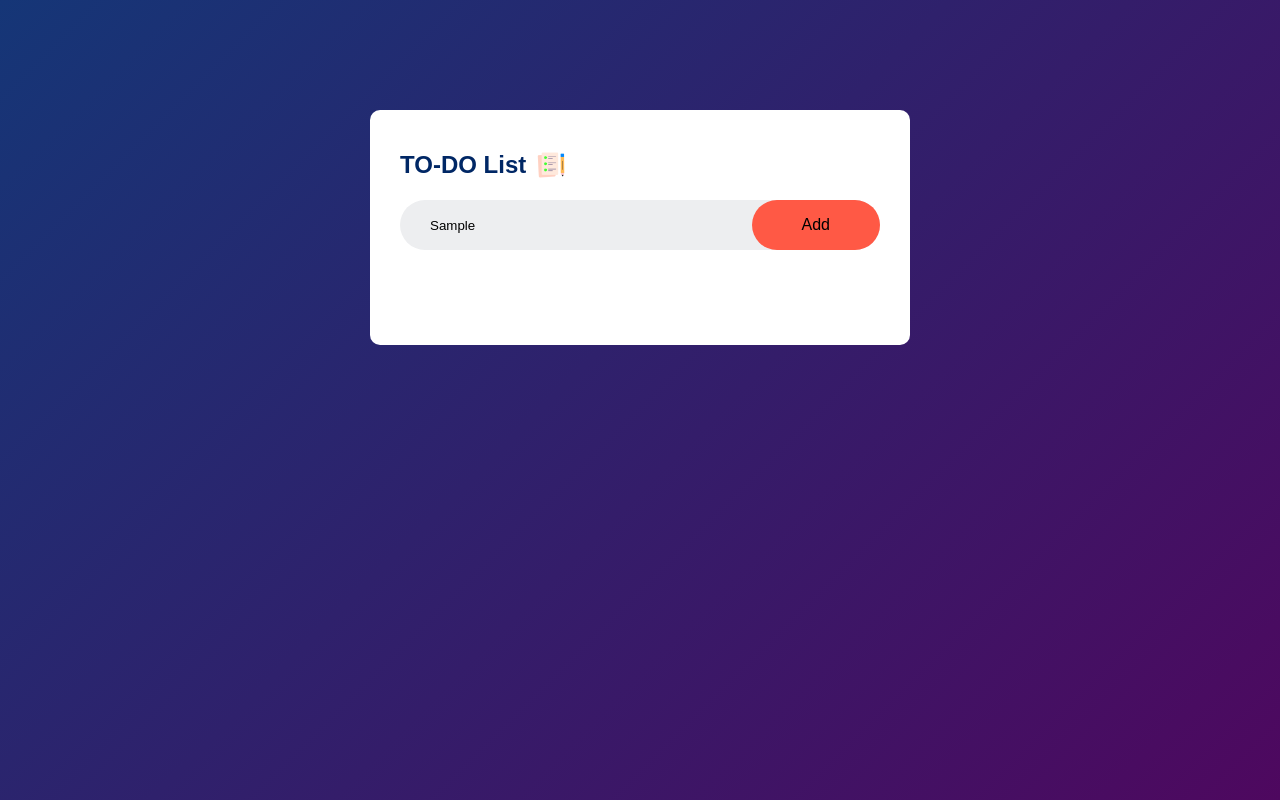
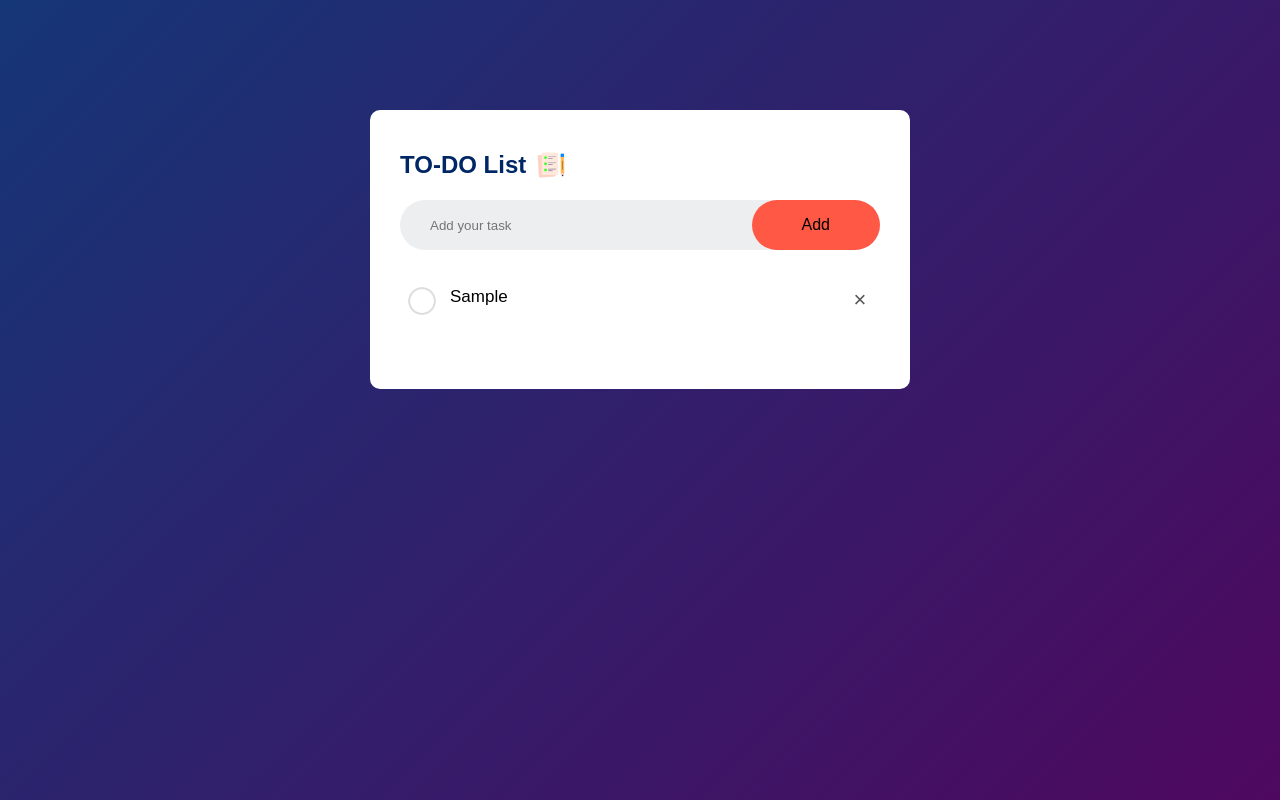
Before and after one commit to Harshini-priyaa/TO_DO, a plain HTML site: page index.html in a window 1280 px wide. Both pictures are taken after typing "Sample" into the empty fields and a click on the button "Add". Drawn offline with Linux system fonts and the light colour scheme.

Commit message:
To-do app completed

```diff
--- a/index.html
+++ b/index.html
@@ -12,10 +12,15 @@
             <h2>TO-DO List <img src="images/icon.png" alt="icon"></h2>
             <div class="row">
                 <input type="text" id="input-box" placeholder="Add your task">
-                <button>Add</button>
+                <button onclick="addTask()">Add</button>
             </div>
+            <ul id="list-container">
+                <!-- <li class="checked">Task1</li>
+                <li>Task2</li>
+                <li>Task3</li> -->
+            </ul>
         </div>
     </div>
-
+    <script src="script.js"></script>
 </body>
 </html>
--- /dev/null
+++ b/script.js
@@ -0,0 +1,43 @@
+const inputBox = document.getElementById("input-box");
+const listContainer = document.getElementById("list-container");
+
+//function that the button responds to add task
+const addTask = ()=>{
+    if(inputBox.value === " "){  //when input is empty
+        alert("No task added");
+    }
+    else{ //if input is given
+        let li = document.createElement("li");
+        li.innerHTML = inputBox.value;
+        listContainer.appendChild(li);
+        let span = document.createElement("span");
+        span.innerHTML = "\u00d7";
+        li.appendChild(span);
+    }
+    inputBox.value = "";
+    saveData();
+}
+
+//to toggle the check and uncheck states in the app
+listContainer.addEventListener("click", function(e){
+    if(e.target.tagName === "LI"){
+        e.target.classList.toggle("checked");
+        saveData();
+    }
+    else if(e.target.tagName === "SPAN"){
+        e.target.parentElement.remove();
+        saveData();
+    }
+}, false);
+
+//to save the data in local storage
+function saveData(){
+    localStorage.setItem("data", listContainer.innerHTML);
+}
+
+//to actually display it in the browser even after refreshing the page
+function showTask(){
+    listContainer.innerHTML = localStorage.getItem("data");
+}
+
+showTask();
--- a/style.css
+++ b/style.css
@@ -54,3 +54,50 @@ button{
     cursor: pointer;
     border-radius: 40px;
 }
+
+ul li{
+    list-style: none;
+    font-size: 17px;
+    padding: 12px 8px 12px 50px;
+    user-select: none;
+    cursor: pointer;
+    position: relative;
+}
+ul li::before{
+    content: ' ';
+    position: absolute;
+    height: 28px;
+    width: 28px;
+    border-radius:50%;
+    background-image: url(images/unchecked.png);
+    background-size: cover;
+    background-position: center;
+    left: 8px;
+    top: 12px;
+}
+
+ul li.checked{
+    color: #555;
+    text-decoration: line-through;
+}
+
+ul li.checked::before{
+    background-image: url(images/checked.png);
+}
+
+ul li span{
+    position:absolute;
+    right: 0;
+    top: 5px;
+    width: 40px;
+    height: 40px;
+    font-size: 22px;
+    color: #555;
+    line-height: 40px;
+    text-align: center;
+    border-radius: 50%;
+}
+
+ul li span:hover{
+    background: #edeef0;
+}
```
